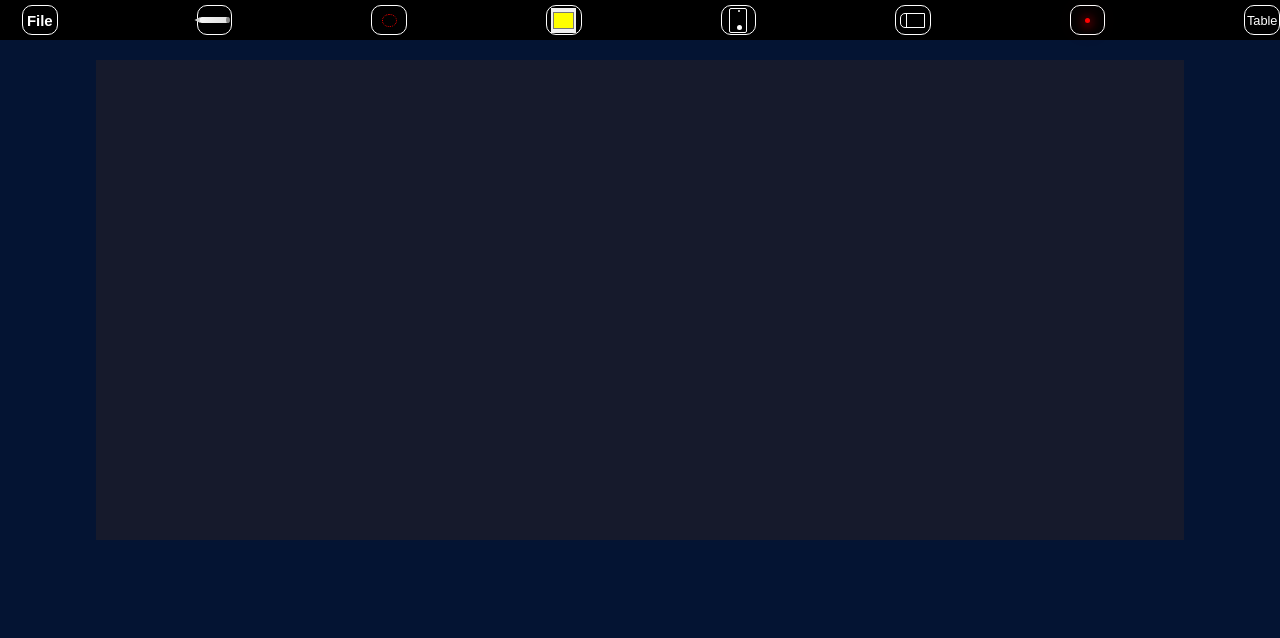
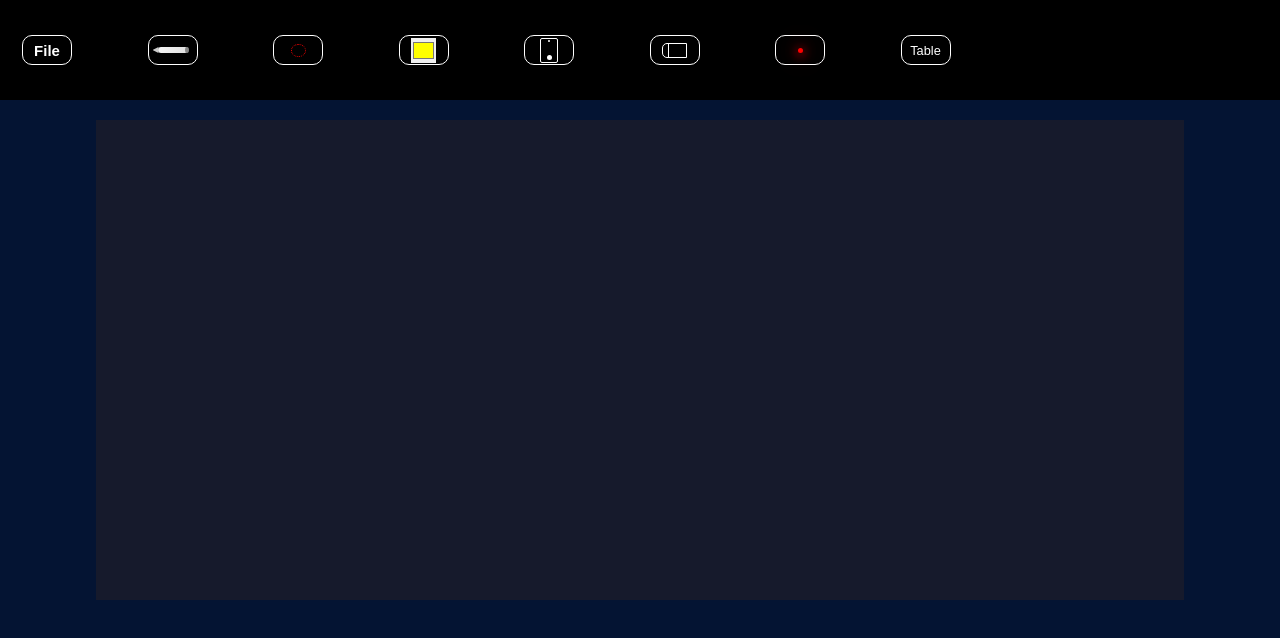
Before and after one commit to AnkushVermaDev/TrackNote, a plain HTML site: page index.html in a window 1280 px wide. Drawn offline with nearby package versions, Linux system fonts and the light colour scheme.

Commit message:
Update style.css

```diff
--- a/Css/style.css
+++ b/Css/style.css
@@ -11,15 +11,16 @@
 
     .header {
       width: 100vw;
-      height: 40px;
+      height: 100px;
       background-color: black;
       display: flex;
       align-items: center;
       color: white;
       font-size: 0.8rem;
       padding-left: 10px;
-      gap: 10%;
+      gap:5%;
     }
+
 
     .ButtonHeader {
       width: 50px;
```
